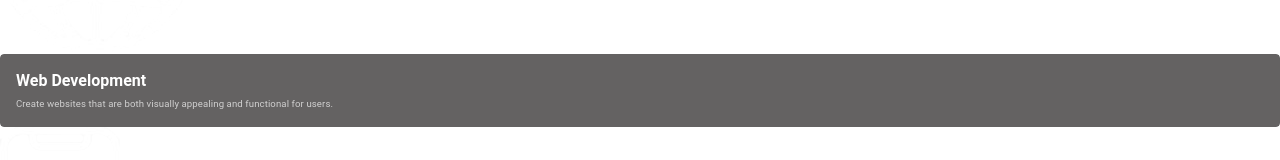
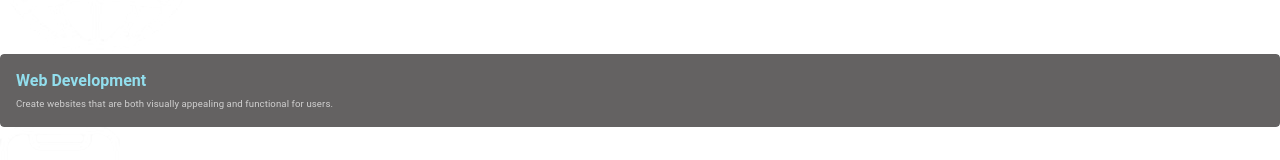
Before and after one commit to ibilawalkhan/Company_site, a React (Vite) app: page /services in a window 1280 px wide. Shown: the part 789-949 px from the top of the page. Built offline with nearby package versions, Linux system fonts and the light colour scheme.

Commit message:
ServiceCard color fix

```diff
--- a/src/components/ServiceCard.jsx
+++ b/src/components/ServiceCard.jsx
@@ -32,7 +32,8 @@ function ServiceCard({
                                 sx={{
                                     fontSize: '1rem',
                                     fontWeight: 'bold',
-                                    color: 'white'
+                                    // color: '#fff',
+                                    color: '#92DEED',
                                 }}
                             >
                                 {title}
```
